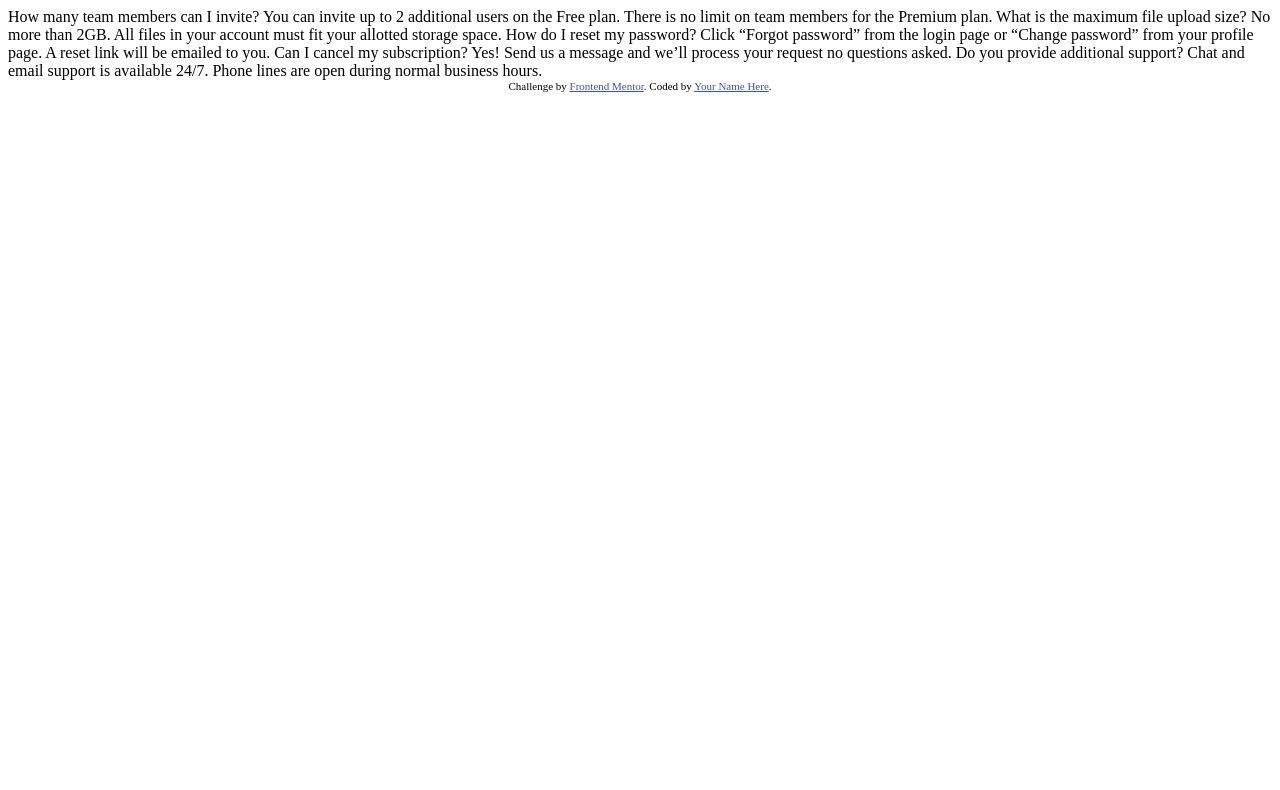
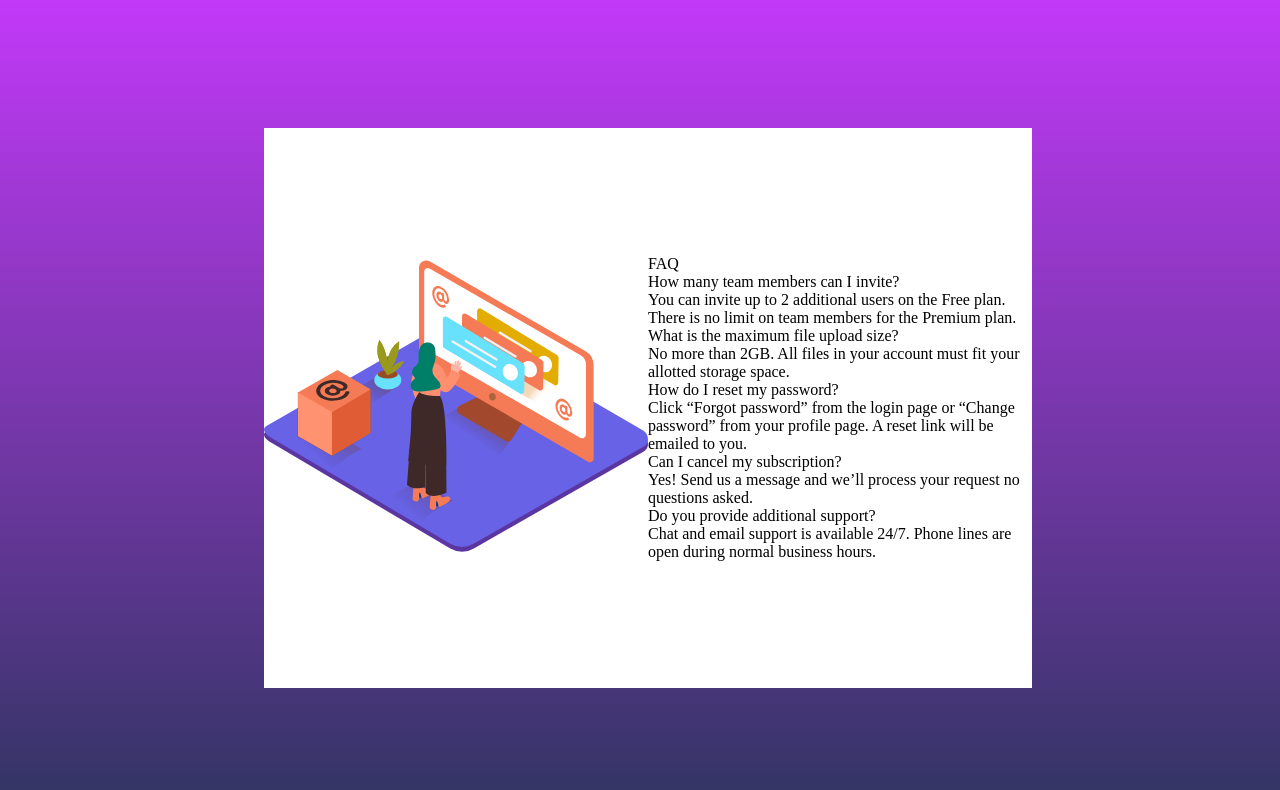
Before and after one commit to Yukino0450/faq-accordion-card-main_07, a plain HTML site: page index.html in a window 1280 px wide. Drawn offline with Linux system fonts and the light colour scheme.

Commit message:
added divs

```diff
--- a/index.html
+++ b/index.html
@@ -5,37 +5,67 @@
     <meta name="viewport" content="width=device-width, initial-scale=1.0" />
     <!-- displays site properly based on user's device -->
 
-    <link
-      rel="icon"
-      type="image/png"
-      sizes="32x32"
-      href="./images/logo.png"
-    />
+    <link rel="icon" type="image/png" sizes="32x32" href="./images/logo.png" />
     <!--my files-->
     <link rel="stylesheet" href="style.css" />
     <script src="script.js"></script>
 
-
     <title>Frontend Mentor | FAQ Accordion Card</title>
-
-
   </head>
   <body>
-    How many team members can I invite? You can invite up to 2 additional users
-    on the Free plan. There is no limit on team members for the Premium plan.
-    What is the maximum file upload size? No more than 2GB. All files in your
-    account must fit your allotted storage space. How do I reset my password?
-    Click “Forgot password” from the login page or “Change password” from your
-    profile page. A reset link will be emailed to you. Can I cancel my
-    subscription? Yes! Send us a message and we’ll process your request no
-    questions asked. Do you provide additional support? Chat and email support
-    is available 24/7. Phone lines are open during normal business hours.
+    <div class="main">
+      <div class="left">
+        <img class="pic" src="images/illustration-woman-online-mobile.svg" />
+      </div>
 
-    <div class="attribution">
+      <div class="right">
+        <span>FAQ</span>
+        <div class="item">
+          <div class="question">How many team members can I invite?</div>
+          <div class="answer">
+            You can invite up to 2 additional users on the Free plan. There is
+            no limit on team members for the Premium plan.
+          </div>
+        </div>
+
+        <div class="item">
+          <div class="question">What is the maximum file upload size?</div>
+          <div class="answer">
+            No more than 2GB. All files in your account must fit your allotted
+            storage space.
+          </div>
+        </div>
+
+        <div class="item">
+          <div class="question">How do I reset my password?</div>
+          <div class="answer">
+            Click “Forgot password” from the login page or “Change password”
+            from your profile page. A reset link will be emailed to you.
+          </div>
+        </div>
+
+        <div class="item">
+          <div class="question">Can I cancel my subscription?</div>
+          <div class="answer">
+            Yes! Send us a message and we’ll process your request no questions
+            asked.
+          </div>
+        </div>
+
+        <div class="item">
+          <div class="question">Do you provide additional support?</div>
+          <div class="answer">
+            Chat and email support is available 24/7. Phone lines are open
+            during normal business hours.
+          </div>
+        </div>
+      </div>
+    </div>
+    <!-- <div class="attribution">
       Challenge by
       <a href="https://www.frontendmentor.io?ref=challenge" target="_blank"
         >Frontend Mentor</a
       >. Coded by <a href="#">Your Name Here</a>.
-    </div>
+    </div> -->
   </body>
 </html>
--- a/style.css
+++ b/style.css
@@ -1,3 +1,4 @@
+/*#region
 .attribution {
     font-size: 11px;
     text-align: center;
@@ -5,3 +6,36 @@
   .attribution a {
     color: hsl(228, 45%, 44%);
   }
+  #endregion*/
+body {
+  overflow: hidden;
+  width: 100vw;
+  height: 100vh;
+  background-image: linear-gradient(rgba(194, 57, 248, 1), rgba(48, 53, 97, 1));
+  display: flex;
+  justify-content: center;
+  align-items: center;
+}
+
+.main {
+  display: flex;
+  justify-content: center;
+  align-items: center;
+  height: 70vh;
+  width: 60vw;
+  background-color: white;
+}
+
+.pic {
+  width: 30vw;
+  height: 40vh;
+}
+
+.right {
+  width: 50vw;
+}
+
+.left {
+  width: 50vw;
+  position: relative;
+}
```
